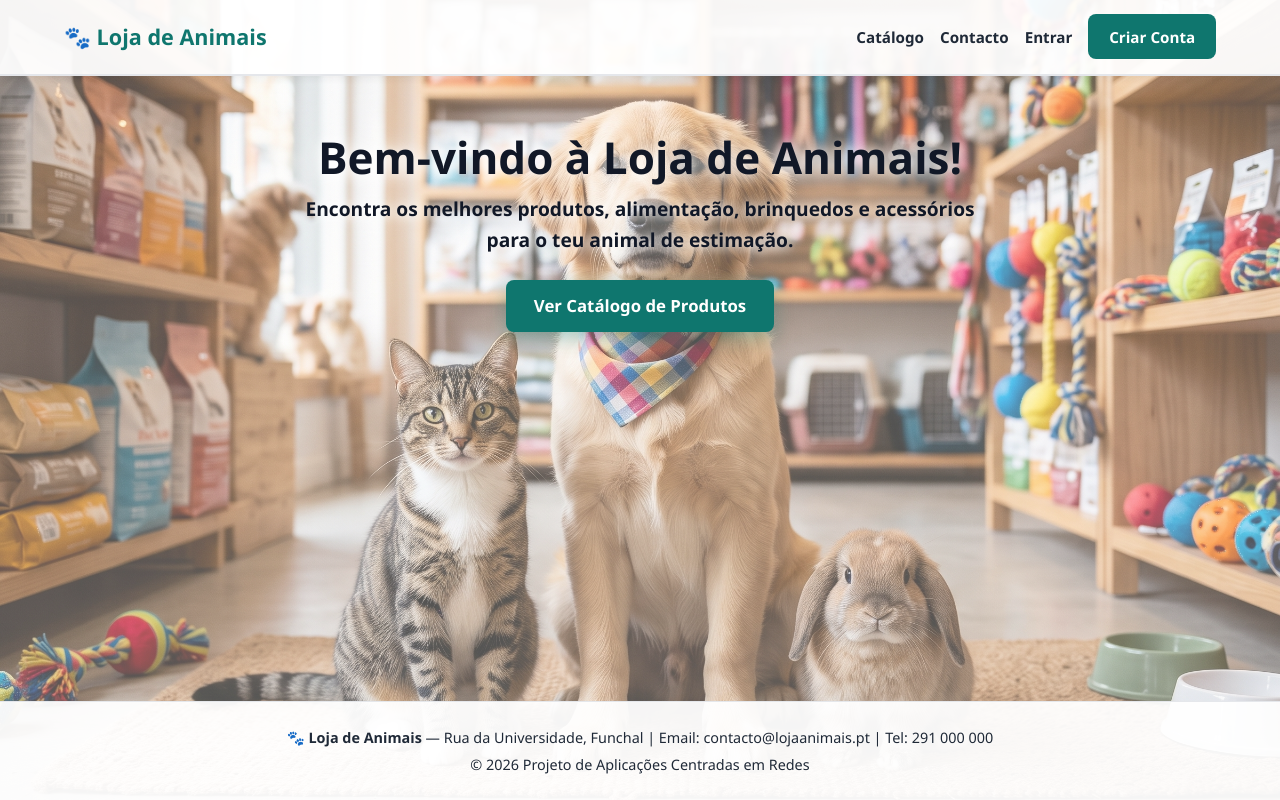
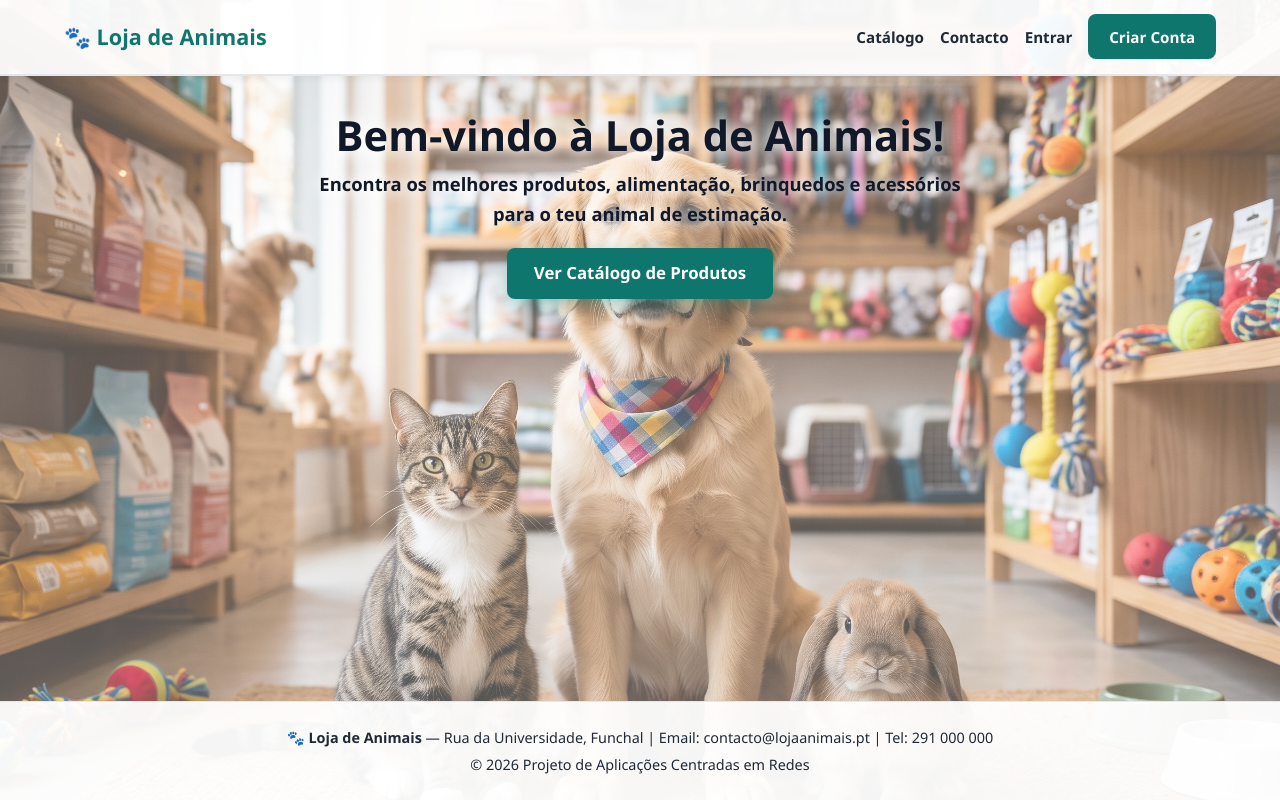
Before and after one commit to RossanaKK/Projeto-Loja-de-Animais, a Laravel app: page / in a window 1280 px wide. Run offline with Laravel 12, Linux system fonts and the light colour scheme; data comes from the database, SQL or seed files in the repository.

Commit message:
Mudança estilo

```diff
--- a/public/css/style.css
+++ b/public/css/style.css
@@ -16,18 +16,14 @@
     box-sizing: border-box;
 }
 
-html, body {
-    height: 100%;
+body {
     margin: 0;
     padding: 0;
-}
-
-body {
     display: flex;
     flex-direction: column;
     min-height: 100vh;
     background: linear-gradient(rgba(250, 248, 245, 0.30), rgba(250, 248, 245, 0.35)),
-                url('/img/loja.jpg') center 82%/cover fixed no-repeat !important;
+                url('/img/loja.jpg') center/cover fixed no-repeat !important;
     color: var(--cor-texto);
     font-family: 'Figtree', 'Segoe UI', Tahoma, Geneva, Verdana, sans-serif;
     line-height: 1.6;
@@ -97,7 +93,7 @@ body {
     border-bottom: 1px solid var(--cor-borda);
 }
 
-/* Bloco inicial centrado, grande, transparente e sem tapar os animais */
+/* Bloco inicial centrado, grande, transparente e legível */
 .hero-inicio,
 .hero-banner {
     background: transparent !important;
@@ -105,35 +101,35 @@ body {
     box-shadow: none !important;
     border: none !important;
     max-width: 850px;
-    margin: 2rem auto 0 auto;
-    padding: 1.5rem 2rem;
+    margin: 1.25rem auto 0 auto;
+    padding: 1rem 2rem;
     text-align: center;
 }
 
 .hero-inicio h1,
 .hero-banner h1 {
-    font-size: 2.75rem;
+    font-size: 2.6rem;
     font-weight: 800;
-    margin: 0 0 0.75rem 0;
+    margin: 0 0 0.6rem 0;
     color: #111827 !important;
     line-height: 1.15;
-    text-shadow: 0 2px 12px rgba(255, 255, 255, 0.95), 0 0 24px rgba(255, 255, 255, 0.9);
+    text-shadow: 0 2px 14px rgba(255, 255, 255, 0.98), 0 0 25px rgba(255, 255, 255, 0.95);
 }
 
 .hero-inicio p,
 .hero-banner p {
-    font-size: 1.2rem;
+    font-size: 1.15rem;
     max-width: 680px;
-    margin: 0 auto 1.5rem auto;
+    margin: 0 auto 1.25rem auto;
     color: #111827 !important;
     font-weight: 700 !important;
-    text-shadow: 0 1px 10px rgba(255, 255, 255, 0.98), 0 0 18px rgba(255, 255, 255, 0.95);
+    text-shadow: 0 1px 12px rgba(255, 255, 255, 0.98), 0 0 20px rgba(255, 255, 255, 0.95);
 }
 
 .hero-inicio .btn-loja,
 .hero-banner .btn-loja {
     font-size: 1.05rem;
-    padding: 0.8rem 1.75rem;
+    padding: 0.75rem 1.65rem;
     box-shadow: 0 6px 18px rgba(15, 118, 110, 0.35);
 }
 
```
